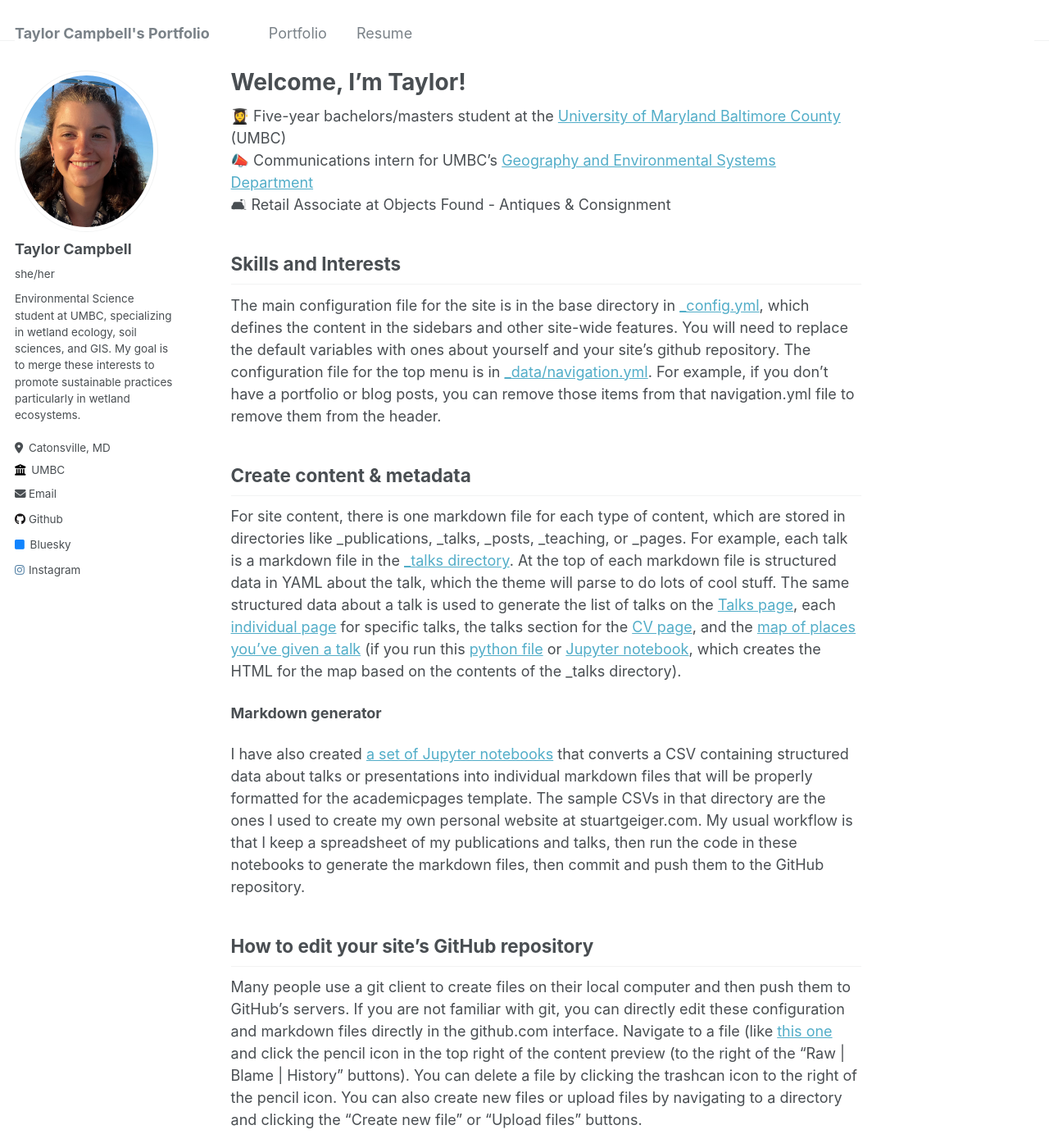
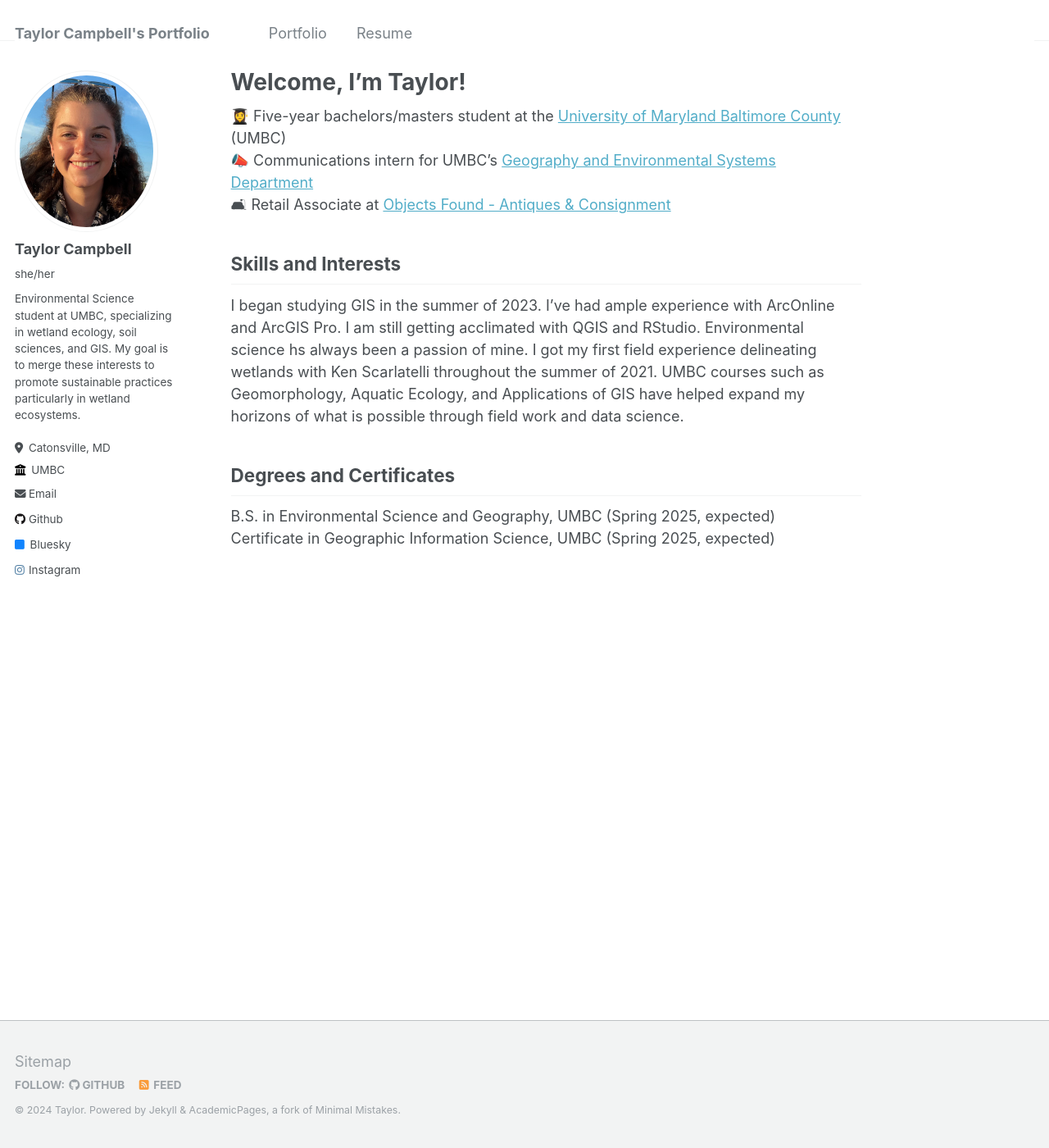
Before and after one commit to taylorc4/taylorc4.github.io, a Jekyll site: the page built from _pages/about.md, in a window 1280 px wide and 1400 px high. Shown: the whole window at 82% size. Built offline with Jekyll 4.4.1, drawn with Linux system fonts in a browser that asks for light colours; some of the changed text lies outside the part shown.

Commit message:
Update about.md

```diff
--- a/_pages/about.md
+++ b/_pages/about.md
@@ -8,29 +8,14 @@ redirect_from:
 ---
 👩‍🎓 Five-year bachelors/masters student at the <a href="https://umbc.edu">University of Maryland Baltimore County</a> (UMBC)
 📣 Communications intern for UMBC's <a href="https://ges.umbc.edu">Geography and Environmental Systems Department</a>
-🛋 Retail Associate at Objects Found - Antiques & Consignment
-
+🛋 Retail Associate at <a href="https://www.instagram.com/objectsfound4u">Objects Found - Antiques & Consignment</a>
 
 Skills and Interests
 ------
-The main configuration file for the site is in the base directory in [_config.yml](https://github.com/academicpages/academicpages.github.io/blob/master/_config.yml), which defines the content in the sidebars and other site-wide features. You will need to replace the default variables with ones about yourself and your site's github repository. The configuration file for the top menu is in [_data/navigation.yml](https://github.com/academicpages/academicpages.github.io/blob/master/_data/navigation.yml). For example, if you don't have a portfolio or blog posts, you can remove those items from that navigation.yml file to remove them from the header.
+I began studying GIS in the summer of 2023. I've had ample experience with ArcOnline and ArcGIS Pro. I am still getting acclimated with QGIS and RStudio.
+Environmental science hs always been a passion of mine. I got my first field experience delineating wetlands with Ken Scarlatelli throughout the summer of 2021. UMBC courses such as Geomorphology, Aquatic Ecology, and Applications of GIS have helped expand my horizons of what is possible through field work and data science.
 
-Create content & metadata
+Degrees and Certificates
 ------
-For site content, there is one markdown file for each type of content, which are stored in directories like _publications, _talks, _posts, _teaching, or _pages. For example, each talk is a markdown file in the [_talks directory](https://github.com/academicpages/academicpages.github.io/tree/master/_talks). At the top of each markdown file is structured data in YAML about the talk, which the theme will parse to do lots of cool stuff. The same structured data about a talk is used to generate the list of talks on the [Talks page](https://academicpages.github.io/talks), each [individual page](https://academicpages.github.io/talks/2012-03-01-talk-1) for specific talks, the talks section for the [CV page](https://academicpages.github.io/cv), and the [map of places you've given a talk](https://academicpages.github.io/talkmap.html) (if you run this [python file](https://github.com/academicpages/academicpages.github.io/blob/master/talkmap.py) or [Jupyter notebook](https://github.com/academicpages/academicpages.github.io/blob/master/talkmap.ipynb), which creates the HTML for the map based on the contents of the _talks directory).
-
-**Markdown generator**
-
-I have also created [a set of Jupyter notebooks](https://github.com/academicpages/academicpages.github.io/tree/master/markdown_generator
-) that converts a CSV containing structured data about talks or presentations into individual markdown files that will be properly formatted for the academicpages template. The sample CSVs in that directory are the ones I used to create my own personal website at stuartgeiger.com. My usual workflow is that I keep a spreadsheet of my publications and talks, then run the code in these notebooks to generate the markdown files, then commit and push them to the GitHub repository.
-
-How to edit your site's GitHub repository
-------
-Many people use a git client to create files on their local computer and then push them to GitHub's servers. If you are not familiar with git, you can directly edit these configuration and markdown files directly in the github.com interface. Navigate to a file (like [this one](https://github.com/academicpages/academicpages.github.io/blob/master/_talks/2012-03-01-talk-1.md) and click the pencil icon in the top right of the content preview (to the right of the "Raw | Blame | History" buttons). You can delete a file by clicking the trashcan icon to the right of the pencil icon. You can also create new files or upload files by navigating to a directory and clicking the "Create new file" or "Upload files" buttons.
-
-Example: editing a markdown file for a talk
-![Editing a markdown file for a talk](/images/editing-talk.png)
-
-For more info
-------
-More info about configuring academicpages can be found in [the guide](https://academicpages.github.io/markdown/). The [guides for the Minimal Mistakes theme](https://mmistakes.github.io/minimal-mistakes/docs/configuration/) (which this theme was forked from) might also be helpful.
+B.S. in Environmental Science and Geography, UMBC (Spring 2025, expected)
+Certificate in Geographic Information Science, UMBC (Spring 2025, expected)
```
